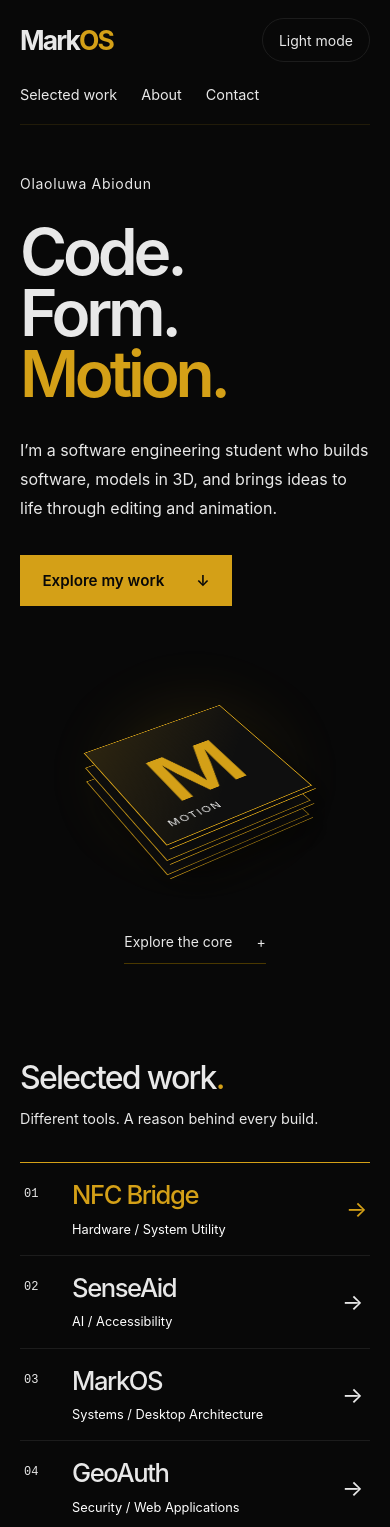
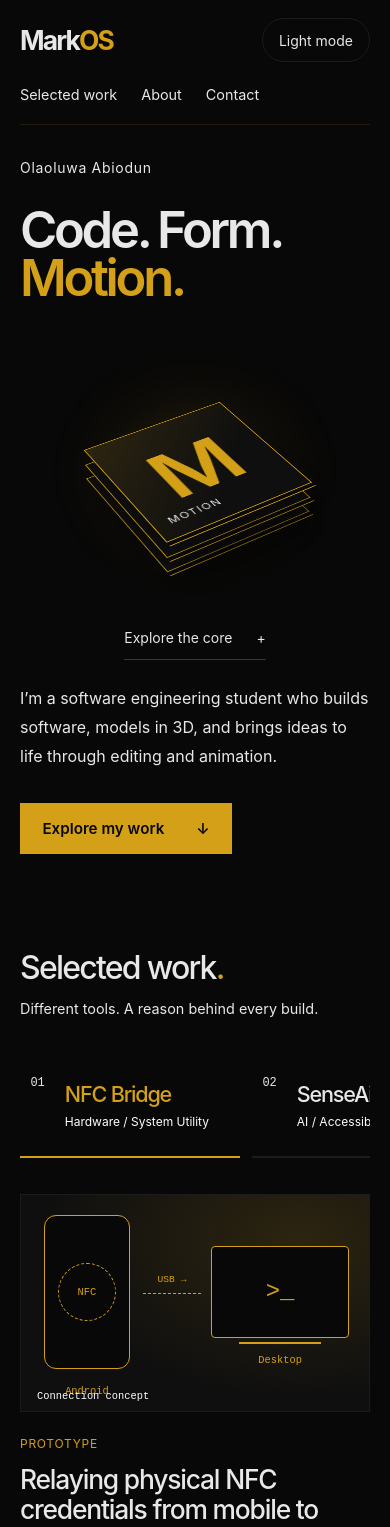
Before and after one commit to Emix-Official/Ola, a React (Vite) app: page / in a window 390 px wide. Shown: the top 1527 px of the page. Built offline with nearby package versions, Linux system fonts and the light colour scheme.

Commit message:
Add animated Hero component and responsive compact tabs for SelectedWork

```diff
--- a/src/App.tsx
+++ b/src/App.tsx
@@ -1,5 +1,5 @@
 import type { AnimationEvent } from "react";
-import MarkOSCore from "./components/MarkOSCore";
+import Hero from "./components/Hero";
 import SelectedWork from "./components/SelectedWork";
 import ContactWindow from "./components/ContactWindow";
 import About from "./components/About";
@@ -79,36 +79,7 @@ export default function App() {
       />
 
       <main id="main-content">
-        <section
-          className="hero container"
-          id="home"
-          aria-labelledby="hero-title"
-        >
-          <div className="hero-copy">
-            <p className="eyebrow">Olaoluwa Abiodun</p>
-
-            <h1 id="hero-title">
-              Code.
-              <br />
-              Form.
-              <br />
-              <span className="accent">Motion.</span>
-            </h1>
-
-            <p className="hero-description">
-              I’m a software engineering student who builds software, models in
-              3D, and brings ideas to life through editing and animation.
-            </p>
-
-            <a className="primary-link" href="#work">
-              Explore my work
-              <span aria-hidden="true">↓</span>
-            </a>
-          </div>
-
-          <MarkOSCore />
-        </section>
-
+        <Hero />
         <SelectedWork />
         <About />
         <ContactWindow />
--- /dev/null
+++ b/src/components/Hero.tsx
@@ -0,0 +1,131 @@
+import { useCallback, useEffect, useState } from "react";
+import type { AnimationEvent } from "react";
+import MarkOSCore from "./MarkOSCore";
+import "../styles/hero.css";
+
+const MOTION_QUERY = "(prefers-reduced-motion: reduce)";
+
+function shouldPlayIntro() {
+  const startsAtHome =
+    !window.location.hash || window.location.hash === "#home";
+
+  return (
+    startsAtHome &&
+    window.scrollY < 32 &&
+    !document.hidden &&
+    !window.matchMedia(MOTION_QUERY).matches
+  );
+}
+
+export default function Hero() {
+  const [isEntering, setIsEntering] = useState(shouldPlayIntro);
+
+  const finishIntro = useCallback(() => {
+    setIsEntering(false);
+  }, []);
+
+  useEffect(() => {
+    if (!isEntering) return;
+
+    const motionQuery = window.matchMedia(MOTION_QUERY);
+
+    const inputEvents = [
+      "pointerdown",
+      "keydown",
+      "wheel",
+      "touchstart",
+      "scroll",
+      "hashchange",
+    ] as const;
+
+    function handleMotionChange() {
+      if (motionQuery.matches) finishIntro();
+    }
+
+    function handleVisibilityChange() {
+      if (document.hidden) finishIntro();
+    }
+
+    for (const eventName of inputEvents) {
+      window.addEventListener(eventName, finishIntro, {
+        capture: true,
+        passive: true,
+      });
+    }
+
+    motionQuery.addEventListener("change", handleMotionChange);
+    document.addEventListener("visibilitychange", handleVisibilityChange);
+
+    // Recovery in case the animation-end event never arrives.
+    const timeout = window.setTimeout(finishIntro, 2000);
+
+    return () => {
+      for (const eventName of inputEvents) {
+        window.removeEventListener(eventName, finishIntro, true);
+      }
+
+      motionQuery.removeEventListener("change", handleMotionChange);
+      document.removeEventListener("visibilitychange", handleVisibilityChange);
+
+      window.clearTimeout(timeout);
+    };
+  }, [isEntering, finishIntro]);
+
+  function handleFinalWordEnd(event: AnimationEvent<HTMLSpanElement>) {
+    if (
+      event.target === event.currentTarget &&
+      event.animationName === "hero-word-enter"
+    ) {
+      finishIntro();
+    }
+  }
+
+  return (
+    <section
+      className="hero container"
+      id="home"
+      aria-labelledby="hero-title"
+      data-entering={isEntering}
+    >
+      <div className="hero-copy">
+        <p className="eyebrow">Olaoluwa Abiodun</p>
+
+        <h1
+          className="hero-title"
+          id="hero-title"
+          aria-label="Code. Form. Motion."
+        >
+          <span className="hero-line">
+            <span className="hero-word">Code.</span>
+          </span>
+
+          <span className="hero-line">
+            <span className="hero-word hero-word--form">Form.</span>
+          </span>
+
+          <span className="hero-line">
+            <span
+              className="hero-word hero-word--motion accent"
+              onAnimationEnd={handleFinalWordEnd}
+            >
+              Motion.
+            </span>
+          </span>
+        </h1>
+      </div>
+
+      <MarkOSCore />
+
+      <div className="hero-details">
+        <p className="hero-description">
+          I’m a software engineering student who builds software, models in 3D,
+          and brings ideas to life through editing and animation.
+        </p>
+
+        <a className="primary-link" href="#work">
+          Explore my work <span aria-hidden="true">↓</span>
+        </a>
+      </div>
+    </section>
+  );
+}
--- a/src/components/SelectedWork.tsx
+++ b/src/components/SelectedWork.tsx
@@ -1,8 +1,22 @@
-import { useRef, useState } from "react";
+import { useEffect, useRef, useState, useSyncExternalStore } from "react";
 import type { KeyboardEvent } from "react";
-import { projects } from "../data/projects.ts";
-import type { Project } from "../data/projects.ts";
+import { projects } from "../data/projects";
+import type { Project } from "../data/projects";
 import "../styles/work.css";
+
+const COMPACT_QUERY = "(max-width: 800px)";
+
+function subscribeToLayout(onChange: () => void) {
+  const query = window.matchMedia(COMPACT_QUERY);
+
+  query.addEventListener("change", onChange);
+
+  return () => query.removeEventListener("change", onChange);
+}
+
+function getCompactLayout() {
+  return window.matchMedia(COMPACT_QUERY).matches;
+}
 
 function BridgePreview() {
   return (
@@ -31,6 +45,7 @@ function BridgePreview() {
     </div>
   );
 }
+
 function ProjectVisual({ project }: { project: Project }) {
   const [failedSrc, setFailedSrc] = useState<string | null>(null);
   const image = project.image;
@@ -65,39 +80,70 @@ function ProjectVisual({ project }: { project: Project }) {
     </div>
   );
 }
+
 export default function SelectedWork() {
   const [activeId, setActiveId] = useState(projects[0].id);
+
+  const isCompact = useSyncExternalStore(subscribeToLayout, getCompactLayout);
+
   const tabRefs = useRef<Array<HTMLButtonElement | null>>([]);
+  const stripRef = useRef<HTMLDivElement>(null);
+
+  useEffect(() => {
+    if (!isCompact) return;
+
+    const strip = stripRef.current;
+    const index = projects.findIndex((project) => project.id === activeId);
+    const tab = tabRefs.current[index];
+
+    if (!strip || !tab) return;
+
+    const keepTabVisible = () => {
+      const stripBounds = strip.getBoundingClientRect();
+      const tabBounds = tab.getBoundingClientRect();
+
+      // Scroll the strip without moving the whole page.
+      if (tabBounds.left < stripBounds.left) {
+        strip.scrollLeft += tabBounds.left - stripBounds.left;
+      } else if (tabBounds.right > stripBounds.right) {
+        strip.scrollLeft += tabBounds.right - stripBounds.right;
+      }
+    };
+
+    keepTabVisible();
+
+    const observer = new ResizeObserver(keepTabVisible);
+    observer.observe(strip);
+
+    return () => observer.disconnect();
+  }, [activeId, isCompact]);
 
   function handleTabKey(
     event: KeyboardEvent<HTMLButtonElement>,
     index: number,
   ) {
+    const nextKey = isCompact ? "ArrowRight" : "ArrowDown";
+    const previousKey = isCompact ? "ArrowLeft" : "ArrowUp";
+
     let nextIndex: number;
 
-    switch (event.key) {
-      case "ArrowDown":
-        nextIndex = (index + 1) % projects.length;
-        break;
-
-      case "ArrowUp":
-        nextIndex = (index - 1 + projects.length) % projects.length;
-        break;
-
-      case "Home":
-        nextIndex = 0;
-        break;
-
-      case "End":
-        nextIndex = projects.length - 1;
-        break;
-
-      default:
-        return;
+    if (event.key === nextKey) {
+      nextIndex = (index + 1) % projects.length;
+    } else if (event.key === previousKey) {
+      nextIndex = (index - 1 + projects.length) % projects.length;
+    } else if (event.key === "Home") {
+      nextIndex = 0;
+    } else if (event.key === "End") {
+      nextIndex = projects.length - 1;
+    } else {
+      return;
     }
 
     event.preventDefault();
-    tabRefs.current[nextIndex]?.focus();
+
+    tabRefs.current[nextIndex]?.focus({
+      preventScroll: isCompact,
+    });
   }
 
   return (
@@ -105,6 +151,7 @@ export default function SelectedWork() {
       className="work-section container"
       id="work"
       aria-labelledby="work-title"
+      data-compact={isCompact}
     >
       <div className="section-heading">
         <h2 id="work-title">
@@ -118,7 +165,8 @@ export default function SelectedWork() {
           className="work-tabs"
           role="tablist"
           aria-label="Choose a project"
-          aria-orientation="vertical"
+          aria-orientation={isCompact ? "horizontal" : "vertical"}
+          ref={stripRef}
         >
           {projects.map((project, index) => (
             <button
--- /dev/null
+++ b/src/styles/hero.css
@@ -0,0 +1,170 @@
+.hero {
+  --intro-duration: 720ms;
+  --intro-step: 130ms;
+
+  grid-template-areas:
+    "copy core"
+    "details core";
+
+  row-gap: 2rem;
+}
+
+.hero-copy {
+  grid-area: copy;
+}
+
+.hero > .core-study {
+  grid-area: core;
+}
+
+.hero-details {
+  grid-area: details;
+  position: relative;
+  z-index: 1;
+}
+
+.hero-details .hero-description {
+  margin-top: 0;
+}
+
+/* The normal styles are the finished, visible state. */
+
+.hero-line {
+  display: block;
+  overflow: hidden;
+  padding-bottom: 0.08em;
+  margin-bottom: -0.08em;
+}
+
+.hero-word {
+  --intro-delay: 0ms;
+
+  display: block;
+  transform-origin: left bottom;
+}
+
+.hero-word--form {
+  --intro-delay: var(--intro-step);
+}
+
+.hero-word--motion {
+  --intro-delay: calc(var(--intro-step) * 2);
+}
+
+.hero[data-entering="true"] .hero-word {
+  animation: hero-word-enter var(--intro-duration)
+    cubic-bezier(0.2, 0.75, 0.25, 1) var(--intro-delay) both;
+}
+
+/*
+ * Individual translate and rotate properties compose with the
+ * existing transform used by the core's expand interaction.
+ */
+
+.hero .core-plane {
+  --intro-delay: 0ms;
+  --arrival-x: -24px;
+  --arrival-z: -180px;
+  --arrival-spin: -10deg;
+}
+
+.hero .core-plane:nth-child(2) {
+  --intro-delay: var(--intro-step);
+  --arrival-x: 20px;
+  --arrival-z: -120px;
+  --arrival-spin: 7deg;
+}
+
+.hero .core-plane:nth-child(3) {
+  --intro-delay: calc(var(--intro-step) * 2);
+  --arrival-x: 0px;
+  --arrival-z: -70px;
+  --arrival-spin: -4deg;
+}
+
+.hero[data-entering="true"] .core-plane {
+  animation: core-layer-enter var(--intro-duration)
+    cubic-bezier(0.2, 0.75, 0.25, 1) var(--intro-delay) both;
+}
+
+.hero[data-entering="true"] .core-scene::before {
+  animation: core-light-enter
+    calc(var(--intro-duration) + var(--intro-step) * 2) ease-out both;
+}
+
+@keyframes hero-word-enter {
+  from {
+    transform: translateY(115%) rotate(4deg);
+  }
+
+  to {
+    transform: none;
+  }
+}
+
+@keyframes core-layer-enter {
+  0% {
+    opacity: 0;
+    translate: var(--arrival-x) 24px var(--arrival-z);
+    rotate: var(--arrival-spin);
+  }
+
+  60% {
+    opacity: 1;
+  }
+
+  100% {
+    opacity: 1;
+    translate: 0 0 0;
+    rotate: 0deg;
+  }
+}
+
+@keyframes core-light-enter {
+  0% {
+    opacity: 0;
+    transform: scale(0.85);
+  }
+
+  65% {
+    opacity: 1;
+    transform: scale(1.04);
+  }
+
+  100% {
+    opacity: 1;
+    transform: scale(1);
+  }
+}
+
+@media (max-width: 800px) {
+  .hero {
+    grid-template-columns: minmax(0, 1fr);
+    grid-template-areas:
+      "copy"
+      "core"
+      "details";
+
+    gap: 1.5rem;
+    padding-top: 2rem;
+  }
+
+  .hero .hero-title {
+    display: grid;
+    grid-template-columns: max-content max-content;
+    column-gap: 0.15em;
+    font-size: clamp(3rem, 13vw, 5.75rem);
+  }
+
+  .hero-line:last-child {
+    grid-column: 1 / -1;
+  }
+}
+
+@media (prefers-reduced-motion: reduce) {
+  .hero[data-entering="true"] .hero-word,
+  .hero[data-entering="true"] .core-plane,
+  .hero[data-entering="true"] .core-scene::before {
+    animation: none;
+  }
+}
--- a/src/styles/work.css
+++ b/src/styles/work.css
@@ -10,6 +10,7 @@
   top: 2rem;
 }
 
+.work-tabs,
 .work-panels,
 .work-tab-copy {
   min-width: 0;
@@ -120,6 +121,16 @@
     0.65rem ui-monospace,
     monospace;
   color: var(--text-secondary);
+}
+
+.work-placeholder {
+  max-width: 100%;
+  overflow-wrap: anywhere;
+  text-align: center;
+  color: var(--accent-text);
+  font-size: clamp(2rem, 5vw, 4rem);
+  font-weight: 600;
+  letter-spacing: -0.06em;
 }
 
 .work-copy {
@@ -290,9 +301,15 @@
 }
 
 @media (hover: hover) and (pointer: fine) {
-  .work-tab:hover .work-tab-name,
   .work-link:hover {
     color: var(--accent-text);
+  }
+
+  .work-tab[aria-selected="false"]:hover .work-tab-name {
+    color: var(--text-primary);
+    text-decoration: underline;
+    text-decoration-color: var(--accent-text);
+    text-underline-offset: 0.15em;
   }
 
   .work-visual:hover .work-image {
@@ -304,19 +321,67 @@
   }
 }
 
-@media (max-width: 800px) {
-  .work-layout {
-    grid-template-columns: 1fr;
-    gap: 2rem;
-  }
+/* Compact layout: controlled by the same value as keyboard orientation. */
+.work-section[data-compact="true"] .work-layout {
+  grid-template-columns: minmax(0, 1fr);
+  gap: 1.5rem;
+}
 
-  .work-tabs {
-    position: static;
-  }
+.work-section[data-compact="true"] .work-tabs {
+  position: static;
+  display: flex;
+  gap: 0.75rem;
+  overflow-x: auto;
+  padding-block: 0.25rem 0.75rem;
+  scroll-snap-type: x proximity;
+  overscroll-behavior-x: contain;
+  scrollbar-width: thin;
+  scrollbar-color: var(--border-gold-dim) transparent;
+}
 
-  .work-tab {
-    padding-block: 1rem;
-  }
+.work-section[data-compact="true"] .work-tab {
+  flex: 0 0 auto;
+  grid-template-columns: 1.5rem minmax(0, 1fr);
+  gap: 0.65rem;
+  width: 220px;
+  max-width: 85%;
+  padding: 1rem 0.65rem;
+  border: 0;
+  border-bottom: 2px solid var(--border-panel);
+  scroll-snap-align: start;
+}
+
+.work-section[data-compact="true"] .work-tab[aria-selected="true"] {
+  border-bottom-color: var(--accent-text);
+}
+
+.work-section[data-compact="true"] .work-tab:focus-visible {
+  outline-offset: -4px;
+}
+
+.work-section[data-compact="true"] .work-tab-name {
+  font-size: 1.35rem;
+  overflow-wrap: anywhere;
+}
+
+.work-section[data-compact="true"] .work-tab-copy {
+  gap: 0.35rem;
+}
+
+.work-section[data-compact="true"] .work-tab-category {
+  font-size: 0.75rem;
+}
+
+.work-section[data-compact="true"] .work-number {
+  padding-top: 0.25rem;
+}
+
+.work-section[data-compact="true"] .work-tab-arrow {
+  display: none;
+}
+
+.work-section[data-compact="true"] .work-image {
+  transform: none;
 }
 
 @media (prefers-reduced-motion: reduce) {
@@ -329,21 +394,3 @@
     transition: none;
   }
 }
-.work-placeholder {
-  max-width: 100%;
-  overflow-wrap: anywhere;
-  text-align: center;
-  color: var(--accent-text);
-  font-size: clamp(2rem, 5vw, 4rem);
-  font-weight: 600;
-  letter-spacing: -0.06em;
-}
-
-@media (hover: hover) and (pointer: fine) {
-  .work-tab[aria-selected="false"]:hover .work-tab-name {
-    color: var(--text-primary);
-    text-decoration: underline;
-    text-decoration-color: var(--accent-text);
-    text-underline-offset: 0.15em;
-  }
-}
```
